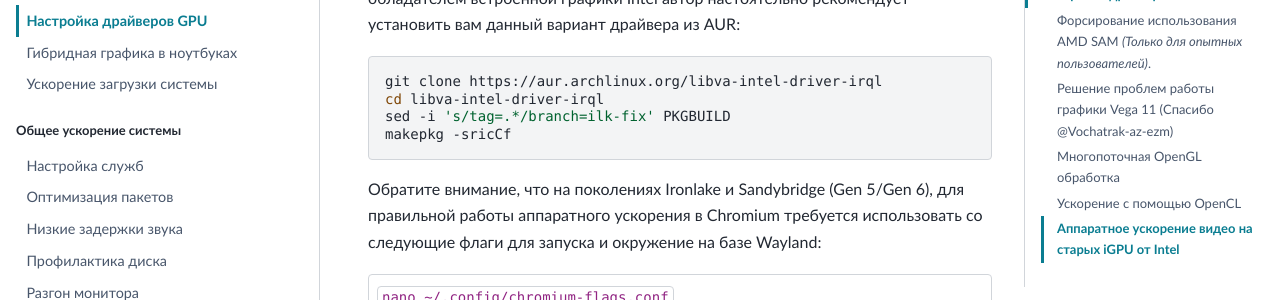
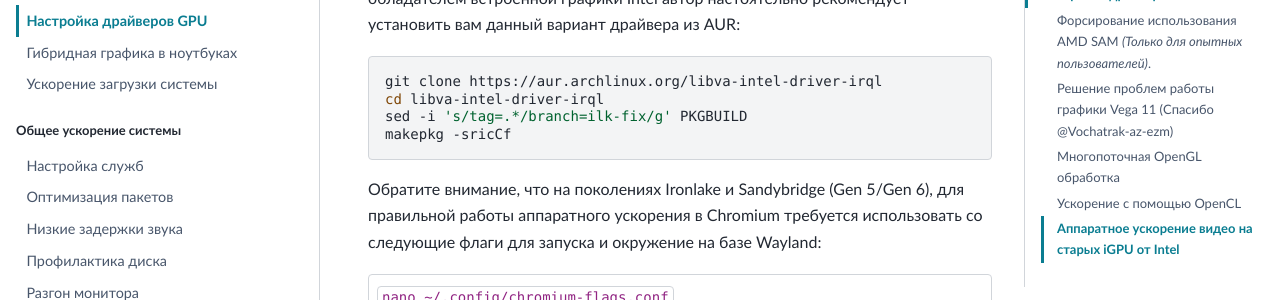
Before and after one commit to ventureoo/ARU, a Sphinx documentation site: the page built from docs/source/drivers.rst, in a window 1280 px wide and 900 px high, scrolled down 8184 px. Shown: the part 152-452 px from the top of the window. Built offline with Sphinx 7.4.7 and the PyData theme 0.15.4, drawn with Linux system fonts in a browser that asks for light colours.

```diff
--- a/docs/source/drivers.rst
+++ b/docs/source/drivers.rst
@@ -406,7 +406,7 @@ Broadwell (8-е поколение графики Intel), из-за чего п
 
   git clone https://aur.archlinux.org/libva-intel-driver-irql
   cd libva-intel-driver-irql
-  sed -i 's/tag=.*/branch=ilk-fix' PKGBUILD
+  sed -i 's/tag=.*/branch=ilk-fix/g' PKGBUILD
   makepkg -sricCf
 
 Обратите внимание, что на поколениях Ironlake и Sandybridge (Gen 5/Gen
```
